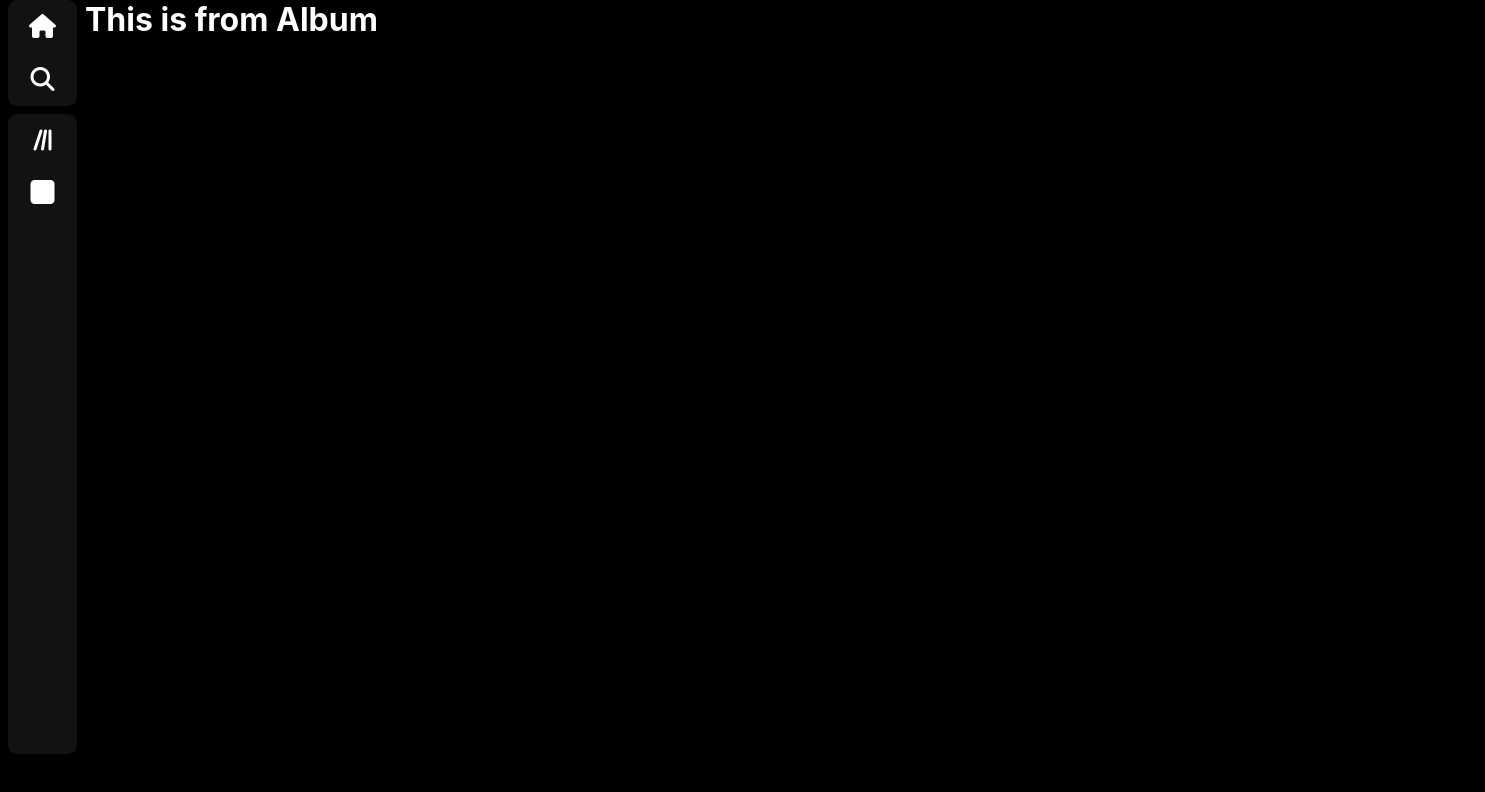
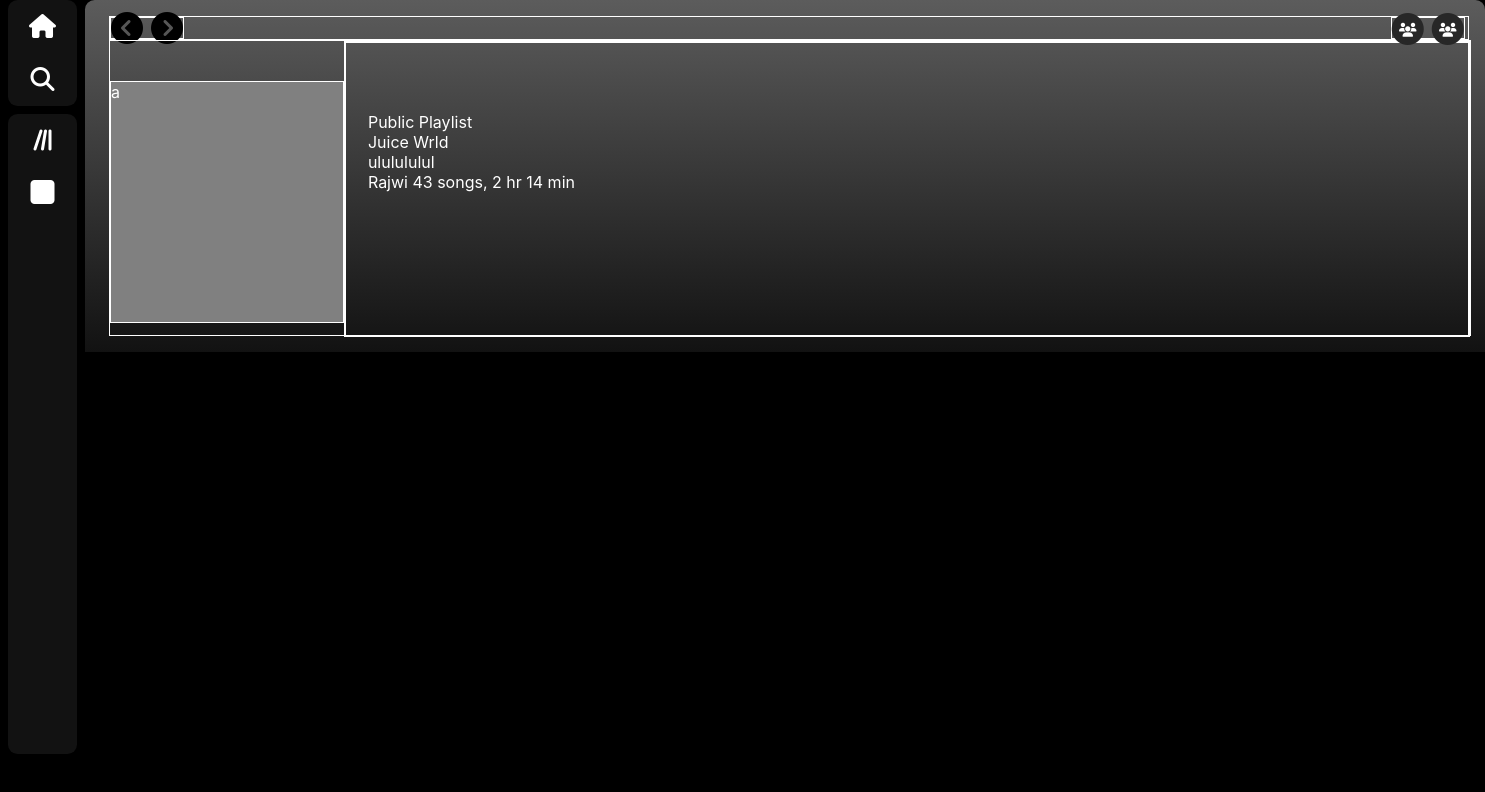
Before and after one commit to shreejal27/spotify_Clone, a React (Create React App) app: page /album in a window 1280 px wide. Shown: the top 792 px of the page, 1485 px wide, since content can reach past the window. Built offline with nearby package versions, Linux system fonts and the light colour scheme; the HTML template or start-up script is replaced by a standard one.

Commit message:
css for album page

```diff
--- a/src/pages/Album.js
+++ b/src/pages/Album.js
@@ -1,9 +1,46 @@
 import React from "react";
 
-const Album = () =>{
-    return(
-        <div className="albumn">
-            <h1>This is from Album</h1>
+import "./album.css";
+
+const Album = () => {
+    return (
+        <div>
+            <div className="spotifyHome">
+                <div className="spotifyHomeTop">
+                    <div className="spotifyHomeTopLeft">
+                        <div>
+                            <i class="fa-solid fa-circle-chevron-left fa-2xl" style={{ color: "#000000" }}></i>
+                        </div>
+                        <div>
+                            <i class="fa-solid fa-circle-chevron-right fa-2xl" style={{ color: "#000000" }}></i>
+                        </div>
+                    </div>
+                    <div className="spotifyHomeTopRight">
+                        <div className="circle">
+                            <i class="fa-solid fa-circle fa-2xl" style={{ color: "#272727", position: "relative" }}></i>
+                            <i class="fa-solid fa-users fa-sm" style={{ color: "white", position: "absolute" }}></i>
+                        </div>
+                        <div className="circle">
+                            <i class="fa-solid fa-circle fa-2xl" style={{ color: "#272727", position: "relative" }}></i>
+                            <i class="fa-solid fa-users fa-sm" style={{ color: "white", position: "absolute" }}></i>
+                        </div>
+                    </div>
+                </div>
+
+                <div className = "albumHero">
+                    <div className="albumHeroImage">
+                        a
+                    </div>
+                    <div className="albumHeroText">
+                        <div className= "albumHeroTextMargin">
+                        <p className="playlistType">Public Playlist</p>
+                        <p className="playlistName">Juice Wrld</p>
+                        <p className="playlistText">ululululul</p>
+                        <p className="playlistDetails">Rajwi 43 songs, 2 hr 14 min</p>
+                     </div>
+                    </div>
+                </div>
+            </div>
         </div>
     )
 }
--- /dev/null
+++ b/src/pages/album.css
@@ -0,0 +1,75 @@
+
+.spotifyHome{
+    background: linear-gradient(to bottom, #5c5c5c, #121212);
+    height: 40vh;
+    width: 85rem;
+    display: flex;
+    flex-direction: column;
+    /* border: 1px solid white; */
+    border-radius: 0.6rem 0.6rem 0 0;
+    padding: 1rem;
+    padding-left: 1.5rem;
+}
+
+.spotifyHomeTop{
+    display:flex;
+    justify-content: space-between;
+    border: 1px solid white;
+}
+
+.spotifyHomeTopLeft{
+    border:1px solid white;
+    width: 4.5rem;
+    display:flex;
+    justify-content: space-between;
+    /* margin-left: 0.5rem; */
+    /* margin-top: 0.7rem; */
+}
+.spotifyHomeTopRight{
+    border:1px solid white;
+    width: 4.5rem;
+    display:flex;
+    justify-content: space-between;
+    margin-right: 0.2rem;
+}
+
+.circle{
+    display:flex;
+    justify-content: center;
+    margin-top: 0.7rem;
+}
+
+.albumHero{
+    border: 1px solid white;
+    width: 100%;
+    height: 100%;
+    display: flex;
+}
+
+.albumHeroImage{
+    border: 1px solid white;
+    width: 17.5rem;
+    height: 15rem;
+    margin-top: 2.5rem;
+    background-color: grey;
+}
+
+.albumHeroText{
+    border:1px solid white;
+    width: 100%;
+    height: 100%;
+    display: flex;
+    flex-direction: column;
+}
+
+.albumHeroTextMargin{
+    height: 100%;
+    border: 1px solid white;
+    padding-top: 4.3rem;
+    padding-left: 1.4rem;
+
+}
+
+.playlistType{
+
+}
```
Also changed, not shown: src/pages/albumn.css (deleted).
